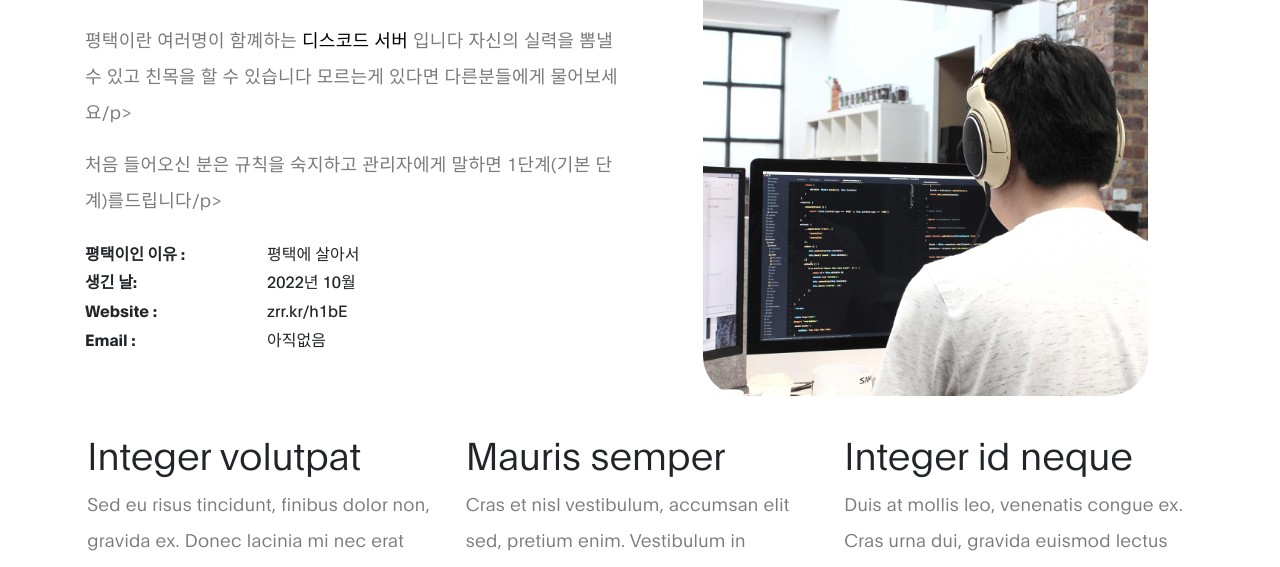
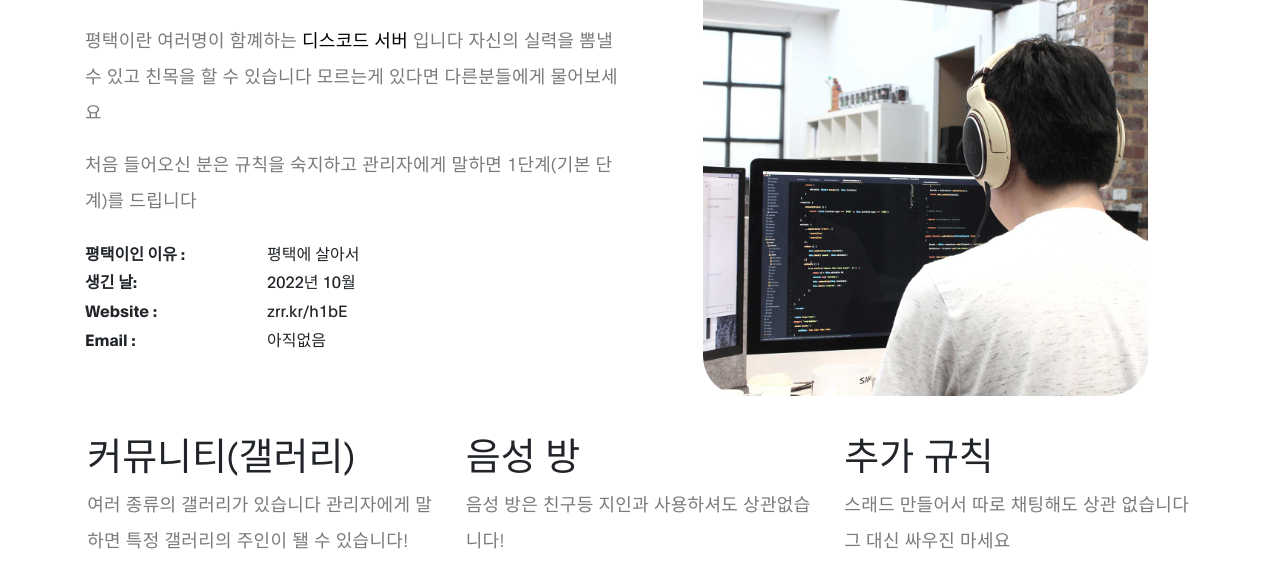
Before and after one commit to 1020NEVERMIND/1020NEVERMIND.github.io, a plain HTML site: page index.html in a window 1280 px wide. Shown: the part 385-952 px from the top of the page. Drawn offline with Linux system fonts and the light colour scheme.

Commit message:
Update index.html

```diff
--- a/index.html
+++ b/index.html
@@ -100,9 +100,9 @@
                 <div class="col-lg-6 col-md-6 col-12">
                     <h3 class="mb-4">평택이가 무엇인가요?</h3>
 
-                    <p>평택이란 여러명이 함꼐하는 <a rel="nofollow" href="https://pyeongtaek.kro.kr" target="_parent">디스코드 서버</a> 입니다 자신의 실력을 뽐낼 수 있고 친목을 할 수 있습니다 모르는게 있다면 다른분들에게 물어보세요/p>
+                    <p>평택이란 여러명이 함꼐하는 <a rel="nofollow" href="https://pyeongtaek.kro.kr" target="_parent">디스코드 서버</a> 입니다 자신의 실력을 뽐낼 수 있고 친목을 할 수 있습니다 모르는게 있다면 다른분들에게 물어보세요<p>
 
-                    <p>처음 들어오신 분은 규칙을 숙지하고 관리자에게 말하면 1단계(기본 단계)를드립니다/p>
+                    <p>처음 들어오신 분은 규칙을 숙지하고 관리자에게 말하면 1단계(기본 단계)를 드립니다<p>
 
                     <ul class="mt-4 mb-5 mb-lg-0 profile-list list-unstyled">
                         <li><strong>평택이인 이유 :</strong> 평택에 살아서 </li>
@@ -122,16 +122,16 @@
             </div>
             <div class="row about-third">
             	<div class="col-lg-4 col-md-4 col-12">
-                <h3>Integer volutpat</h3>
-                <p>Sed eu risus tincidunt, finibus dolor non, gravida ex. Donec lacinia mi nec erat tempus, vel consectetur ante scelerisque. Ut blandit, risus in venenatis ultricies, lacus tellus fermentum.</p>
+                <h3>커뮤니티(갤러리)</h3>
+                <p>여러 종류의 갤러리가 있습니다 관리자에게 말하면 특정 갤러리의 주인이 됄 수 있습니다!</p>
                 </div>
                 <div class="col-lg-4 col-md-4 col-12">
-                <h3>Mauris semper</h3>
-                <p>Cras et nisl vestibulum, accumsan elit sed, pretium enim. Vestibulum in condimentum magna. Maecenas quam magna, iaculis eu turpis et, commodo pulvinar leo.</p>
+                <h3>음성 방</h3>
+                <p>음성 방은 친구등 지인과 사용하셔도 상관없습니다!</p>
                 </div>
                 <div class="col-lg-4 col-md-4 col-12">
-                <h3>Integer id neque</h3>
-                <p>Duis at mollis leo, venenatis congue ex. Cras urna dui, gravida euismod lectus et, cursus tempor nulla. Praesent at turpis quis ex tristique gravida quis eget eros.</p>
+                <h3>추가 규칙</h3>
+                <p>스래드 만들어서 따로 채팅해도 상관 없습니다 그 대신 싸우진 마세요</p>
                 </div>
             </div>
         </div>
```
